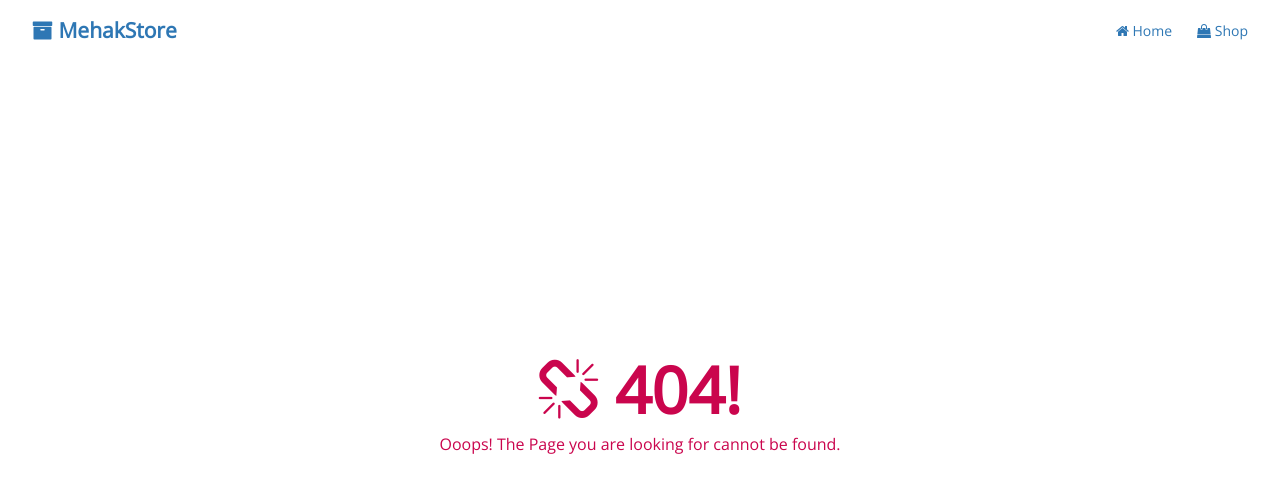
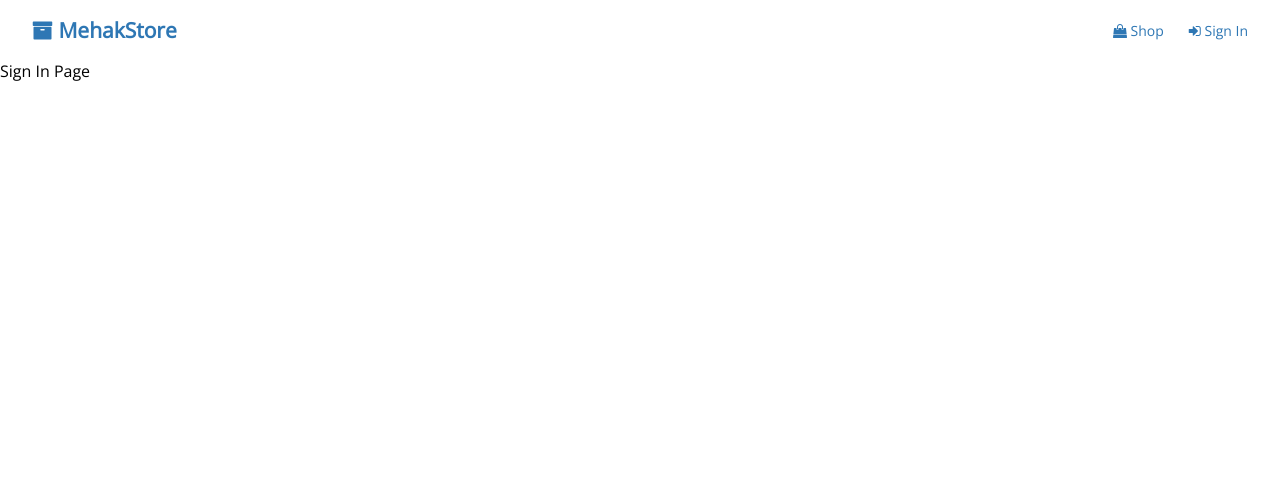
Before and after one commit to MazanLabeeb/MehakStore, a React (Create React App) app: page /sign-in in a window 1280 px wide. Before the commit this address had no page. Shown: the top 492 px of the page. Built offline with nearby package versions, Linux system fonts and the light colour scheme.

Commit message:
Lesson 72

```diff
--- a/src/App.js
+++ b/src/App.js
@@ -2,6 +2,7 @@ import { Route, Routes } from "react-router-dom";
 import PageNotFound from "./Components/PageNotFound/PageNotFound.component";
 import Home from "./Routes/Home/home.component";
 import Navigation from "./Routes/Nav/nav.component";
+import SignIn from "./Routes/Sign-In/sign-in.component";
 
 
 
@@ -11,6 +12,7 @@ const App = () => {
       <Routes>
         <Route path="/" element={<Navigation />}>
           <Route index element={<Home />} />
+          <Route path="sign-in" element={<SignIn />} />
           <Route path="*" element={<PageNotFound />} />
         </Route>
       </Routes>
--- a/src/Routes/Nav/nav.component.jsx
+++ b/src/Routes/Nav/nav.component.jsx
@@ -8,10 +8,10 @@ const Navigation = () => (
             <Link to="/"><h1><i className="fa fa-archive" aria-hidden="true"></i> MehakStore</h1></Link>
             <ul className="navMenu">
                 <li>
-                    <Link to={"/"} ><i className="fa fa-home" aria-hidden="true"></i> Home</Link>
+                    <Link to={"/shop"} ><i className="fa fa-shopping-bag" aria-hidden="true"></i> Shop</Link>
                 </li>
                 <li>
-                    <Link to={"/shop"} ><i className="fa fa-shopping-bag" aria-hidden="true"></i> Shop</Link>
+                    <Link to={"/sign-in"} ><i className="fa fa-sign-in" aria-hidden="true"></i> Sign In</Link>
                 </li>
             </ul>
         </nav>
--- /dev/null
+++ b/src/Routes/Sign-In/sign-in.component.jsx
@@ -0,0 +1,7 @@
+const SignIn = () => (
+    <div>
+        Sign In Page
+    </div>
+)
+
+export default SignIn;
```
